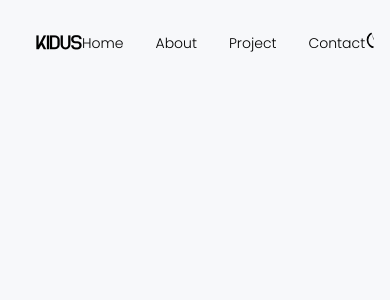
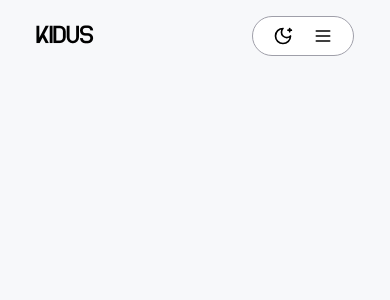
Before and after one commit to kid-us/Next-Portfolio, a React (Vite) app: page / in a window 390 px wide. Shown: the top 300 px of the page. Built offline with nearby package versions, Linux system fonts and the light colour scheme.

Commit message:
Responsive Navbar

```diff
--- a/src/components/Navbar.tsx
+++ b/src/components/Navbar.tsx
@@ -1,12 +1,15 @@
-import { MoonStar, Sun } from "lucide-react";
+import { Menu, MoonStar, Sun } from "lucide-react";
 import { useEffect, useState } from "react";
 import useThemeStore from "../store/themeStore";
 
 const Navbar = () => {
-  const { setTheme } = useThemeStore();
+  const { setTheme, theme } = useThemeStore();
   const [savedTheme, setSavedTheme] = useState<string>("");
   const [animationClass, setAnimationClass] = useState("");
   const [scrollWidth, setScrollWidth] = useState(100);
+  const [viewMenu, setViewMenu] = useState<boolean>(false);
+
+  console.log(theme);
 
   // Set theme based on localStorage or system preference on initial load
   useEffect(() => {
@@ -48,6 +51,26 @@ const Navbar = () => {
   }, [setTheme]);
 
   // Toggle between light and dark themes
+  // const toggleTheme = () => {
+  //   const currentTheme = localStorage.getItem("theme");
+  //   const newTheme = currentTheme === "dark" ? "light" : "dark";
+
+  //   // Remove old theme and add new theme
+  //   document.body.classList.remove("dark", "light");
+  //   document.body.classList.add(newTheme);
+
+  //   // Update localStorage and state
+  //   localStorage.setItem("theme", newTheme);
+  //   setSavedTheme(newTheme);
+  //   setTheme(newTheme);
+
+  //   // Trigger theme transition animation
+  //   setAnimationClass("grow");
+
+  //   // Reset animation after 700ms
+  //   setTimeout(() => setAnimationClass(""), 700);
+  // };
+
   const toggleTheme = () => {
     const currentTheme = localStorage.getItem("theme");
     const newTheme = currentTheme === "dark" ? "light" : "dark";
@@ -70,12 +93,20 @@ const Navbar = () => {
 
   return (
     <>
+      <div
+        className={`${
+          theme === "dark" ? "darkCircle" : "lightCircle"
+        } ${animationClass}`}
+        // style={{ zIndex: -2 }}
+      />
+
       <div className="fixed w-full">
-        <header className="container mx-auto mt-5">
+        <header className="container mx-auto lg:mt-5 mt-4">
           <div className="flex justify-center">
+            {/* Large Device Nav */}
             <nav
               className={`${scrollWidth < 100 ? "nav-bg" : "bg-background"}
-              flex justify-between px-5 py-[7px] items-center rounded-full w-full overflow-hidden`}
+              lg:flex hidden justify-between px-5 py-[7px] items-center rounded-full w-full overflow-hidden`}
               style={{ width: `${scrollWidth}%` }}
             >
               <a href="#" className="logo-font text-center text-2xl uppercase">
@@ -102,23 +133,39 @@ const Navbar = () => {
                 )}
               </div>
             </nav>
+
+            {/* Small Device Nav */}
+            <nav
+              className={`lg:hidden flex justify-between px-5 items-center rounded-full w-full overflow-hidden`}
+            >
+              <a href="#" className="logo-font text-center text-3xl uppercase">
+                Kidus
+              </a>
+
+              {/* Theme */}
+              <div className="flex gap-x-5 nav-bg border border-zinc-400 rounded-full py-[9px] px-5">
+                {savedTheme === "light" ? (
+                  <button onClick={toggleTheme}>
+                    <MoonStar size={20} />
+                  </button>
+                ) : (
+                  <button onClick={toggleTheme}>
+                    <Sun size={20} />
+                  </button>
+                )}
+                <button onClick={() => setViewMenu(!viewMenu)}>
+                  <Menu size={20} />
+                </button>
+              </div>
+            </nav>
           </div>
         </header>
       </div>
-
-      <div
-        className={`absolute top-0 right-0 w-full h-full ${
-          savedTheme === "dark" ? "darkCircle" : "lightCircle"
-        } ${animationClass}`}
-        style={{ zIndex: -2 }}
-      />
     </>
   );
 };
 
 export default Navbar;
-
-//   const [viewMenu, setViewMenu] = useState<boolean>(false);
 
 //   const [animationClass, setAnimationClass] = useState<string>(
 //     "animate__fadeInLeft"
--- a/src/index.css
+++ b/src/index.css
@@ -80,6 +80,43 @@
   transition: background-color 0.3s ease-in-out 0.4s, color 0.7s ease-in-out;
 }
 
+.darkCircle,
+.lightCircle {
+  position: fixed;
+  top: 0;
+  right: 0;
+  width: 100%;
+  height: 100%;
+  transition: all 0.7s ease;
+}
+
+.darkCircle {
+  background-color: var(--background);
+  clip-path: circle(0% at 100% 0%);
+}
+
+.lightCircle {
+  background-color: var(--background);
+  clip-path: circle(0% at 100% 0%);
+}
+
+.darkCircle.grow,
+.lightCircle.grow {
+  animation-name: circle-grow;
+  animation-duration: 0.7s;
+  animation-timing-function: ease-in-out;
+}
+
+@keyframes circle-grow {
+  0% {
+    clip-path: circle(0% at 100% 0%);
+  }
+
+  100% {
+    clip-path: circle(150% at 100% 0%);
+  }
+}
+
 @theme {
   --font-approach: "approach";
   --font-poppins: "poppins";
@@ -124,39 +161,3 @@
   width: 5px;
   display: none;
 } */
-
-.darkCircle,
-.lightCircle {
-  position: absolute;
-  top: 0;
-  right: 0;
-  width: 100%;
-  height: 100%;
-}
-
-.darkCircle {
-  background-color: var(--background);
-  clip-path: circle(0% at 100% 0%);
-}
-
-.lightCircle {
-  background-color: var(--background);
-  clip-path: circle(0% at 100% 0%);
-}
-
-.darkCircle.grow,
-.lightCircle.grow {
-  animation-name: circle-grow;
-  animation-duration: 0.7s;
-  animation-timing-function: ease-in-out;
-}
-
-@keyframes circle-grow {
-  0% {
-    clip-path: circle(0% at 100% 0%);
-  }
-
-  100% {
-    clip-path: circle(150% at 100% 0%);
-  }
-}
```
